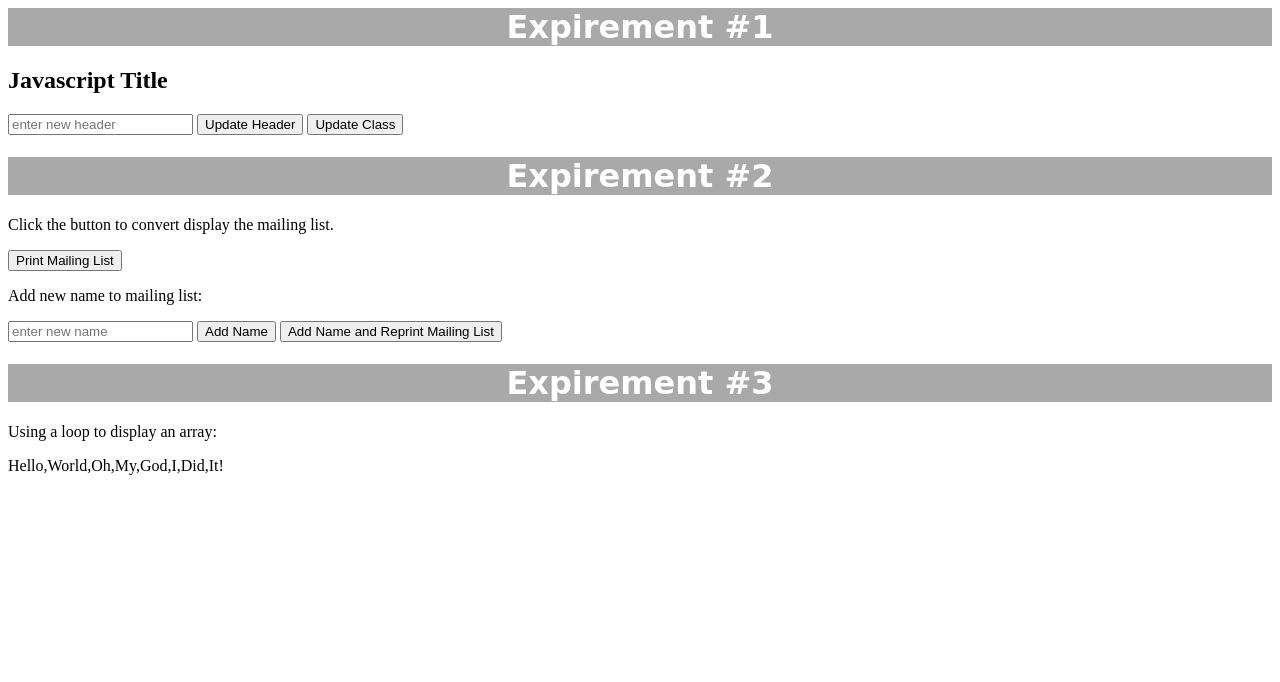
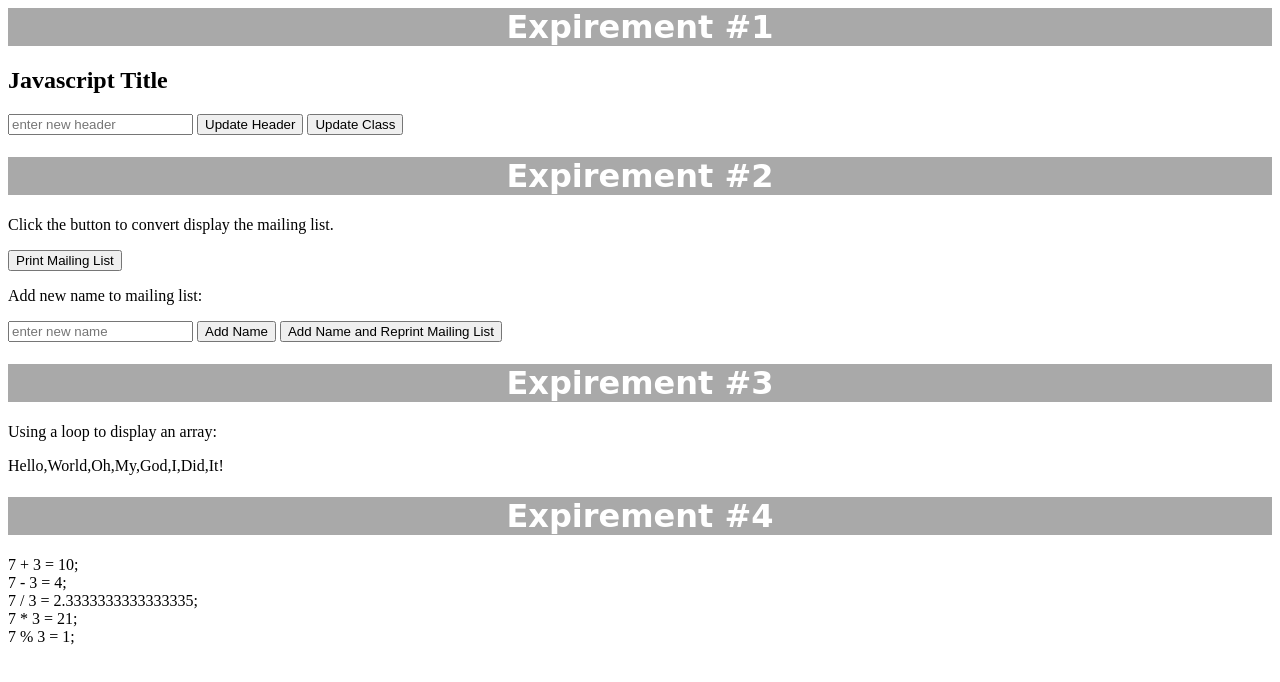
Before and after one commit to jpletner/JS_loops.arrays, a plain HTML site: page index.html in a window 1280 px wide. Drawn offline with Linux system fonts and the light colour scheme.

Commit message:
Includes loop through operators snippet

```diff
--- a/index.html
+++ b/index.html
@@ -29,6 +29,8 @@
 <p>Using a loop to display an array:</p>
 <p id="omg"></p>
 
+<h1>Expirement #4</h1>
+<p id="pracOperLoop"></p>
 <script src='script.js'></script>
 </body>
 </html>
--- a/script.js
+++ b/script.js
@@ -50,3 +50,32 @@ function loop (array) {
 	var myStringArray = ["Hello","World", "Oh", "My", "God","I","Did","It!"];
 
 	loop(myStringArray);
+
+/*looping through operators*/
+
+var number1 = 7;
+var number2 = 3;
+var plus = "+";
+var math = {
+  '+': function (number1, number2) { return number1 + number2 },
+  '-': function (number1, number2) { return number1 - number2 },
+  '/': function (number1, number2) { return number1 / number2 },
+  '*': function (number1, number2) { return number1 * number2 },
+  '%': function (number1, number2) { return number1 % number2 }
+}
+/*var listOp = ['+','-','/','*','%'];
+
+var execute = (number1 + listOp[1] + number2 + " = " + math[listOp[1]](number1 , number2))
+document.getElementById("pracOperLoop").innerHTML = execute;*/
+
+function loopOper(array) {
+  for(var i = 0; i < array.length; i++) {
+  var execute = (number1 + " " + array[i] + " " +  number2 + " = " + math[array[i]](number1 , number2)+"; ");
+	document.write(execute);
+	document.write("<br>")
+  }
+}
+
+var mathList = ['+','-','/','*','%'];
+
+loopOper(mathList);
```
